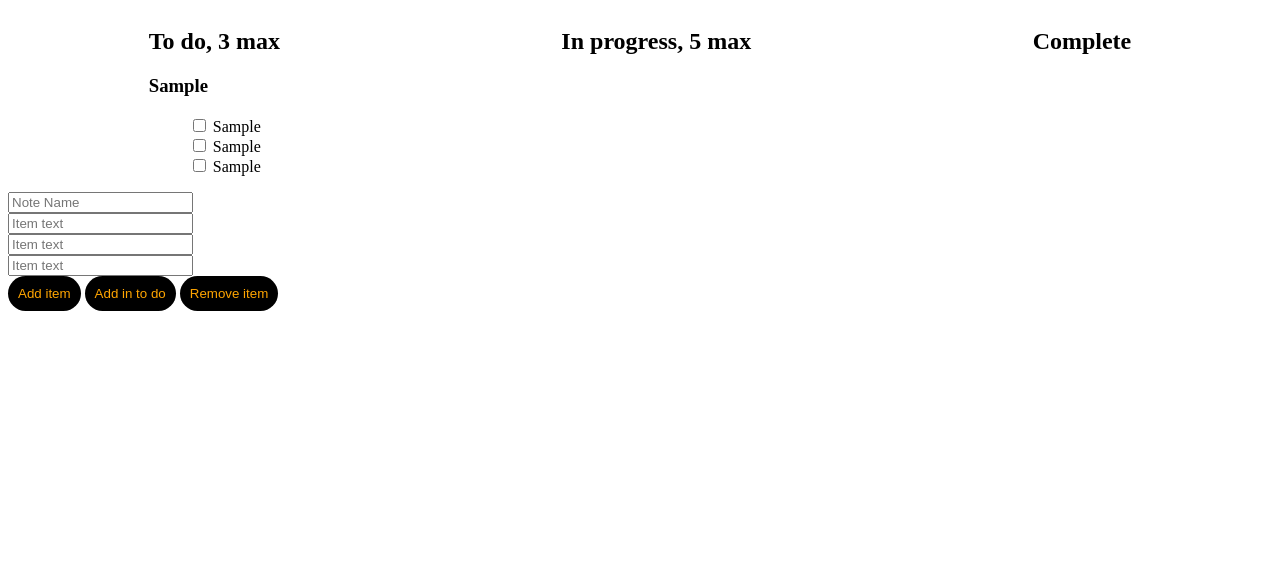
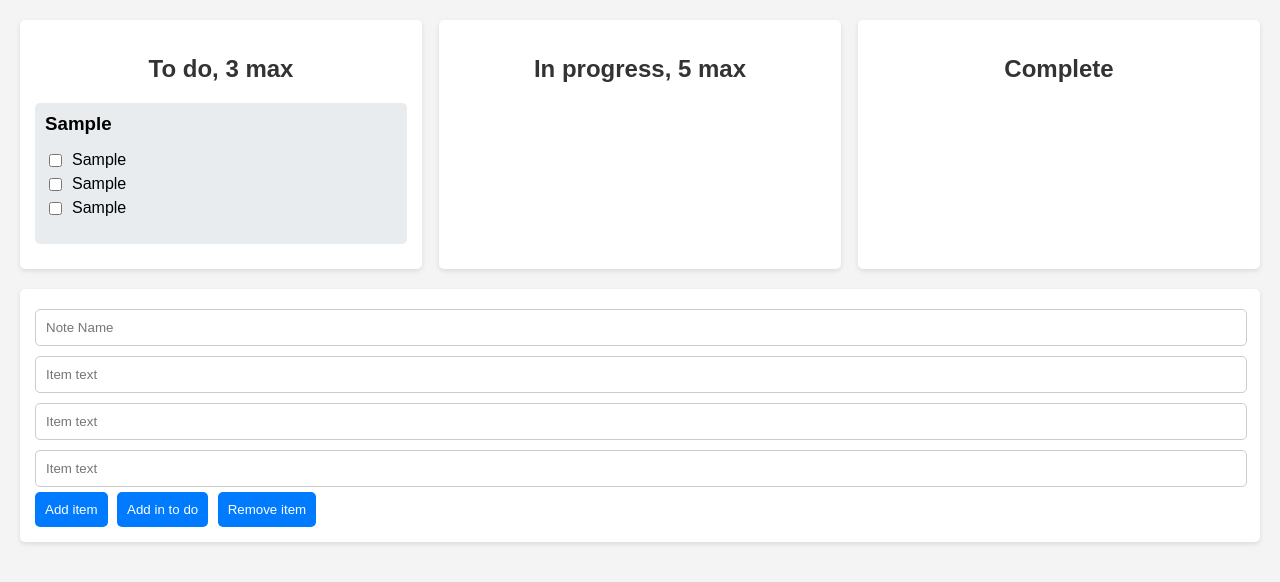
Before and after one commit to tort134/Vue-pract-2, a plain HTML site: page index.html in a window 1280 px wide. Both pictures are taken after typing "Sample", "Sample", "Sample", "Sample" into the empty fields and a click on the button "Add in to do". Drawn offline with Linux system fonts and the light colour scheme.

Commit message:
endless bugfix and style

```diff
--- a/css/style.css
+++ b/css/style.css
@@ -1,28 +1,80 @@
-*{
-    list-style: none;
+body{
+    font-family: Arial, sans-serif;
+    background-color: #f4f4f4;
+    margin: 0;
+    padding: 20px;
 }
 
 .columns{
     display: flex;
-    flex-direction: row;
-    justify-content: space-around;
+    justify-content: space-between;
+    margin-bottom: 20px;
 }
 
-button{
-    background-color: black;
-    color: orange;
-    transition: 0.3s;
+.column{
+    background: white;
+    border-radius: 5px;
+    box-shadow: 0 2px 5px rgba(0, 0, 0, 0.1);
+    padding: 15px;
+    width: 30%;
+}
+
+.column h2{
+    text-align: center;
+    color: #333;
+}
+
+.note{
+    background: #e9ecef;
+    border-radius: 5px;
+    margin: 10px 0;
+    padding: 10px;
+}
+
+.note h3{
+    margin: 0 0 10px;
+}
+
+.note ul{
+    list-style-type: none;
+    padding: 0;
+}
+
+.note li{
+    display: flex;
+    align-items: center;
+    margin: 5px 0;
+}
+
+.note input[type="checkbox"]{
+    margin-right: 10px;
+}
+
+.add_note{
+    background: white;
+    border-radius: 5px;
+    box-shadow: 0 2px 5px rgba(0, 0, 0, 0.1);
+    padding: 15px;
+}
+
+.add_note input{
+    width: calc(100% - 20px);
+    padding: 10px;
+    margin: 5px 0;
+    border: 1px solid #ccc;
+    border-radius: 5px;
+}
+
+.add_note button{
+    background: #007bff;
+    color: white;
     border: none;
     padding: 10px;
-    border-radius: 25px;
+    border-radius: 5px;
+    cursor: pointer;
+    margin-right: 5px;
 }
 
-button:hover{
-    background-color: orange;
-    color: black;
+.remove_button{
+    background: #dc3545;
 }
-
-.remove_button:hover{
-    background-color: red;
-    color: black;
-}
--- a/js/main.js
+++ b/js/main.js
@@ -88,6 +88,7 @@ new Vue({
                 return;
             }
 
+        if(this.firstNoteColumn.length < 3){
             this.note.push({
                 id: Date.now(),
                 name: this.newNoteName,
@@ -95,6 +96,11 @@ new Vue({
                 column: 1,
                 completeDate: null
             });
+        }
+
+        else{
+            alert("You can't add more note in 'to do'")
+        }
 
             this.newNoteName = '';
             this.newNoteItems= ['', '', ''];
```
